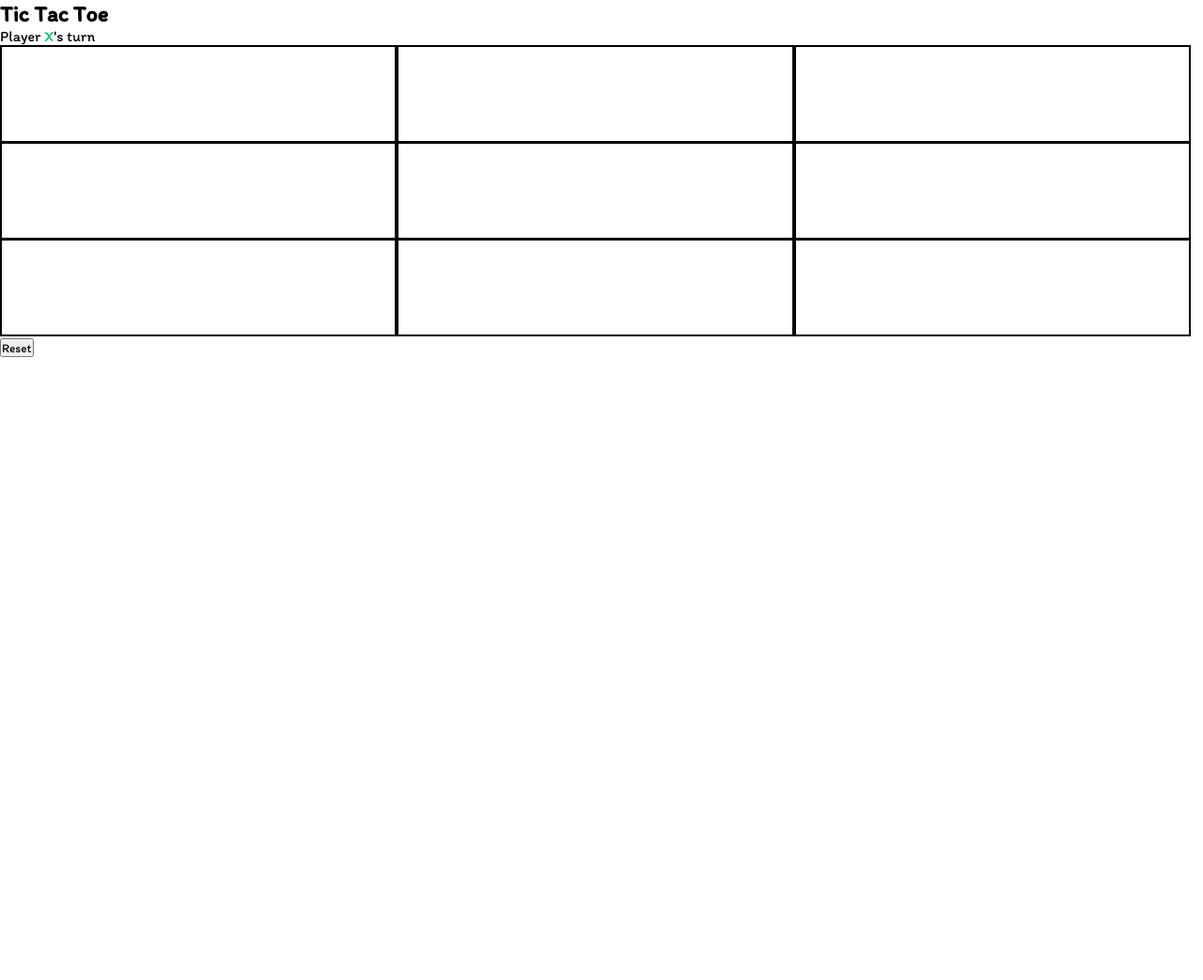
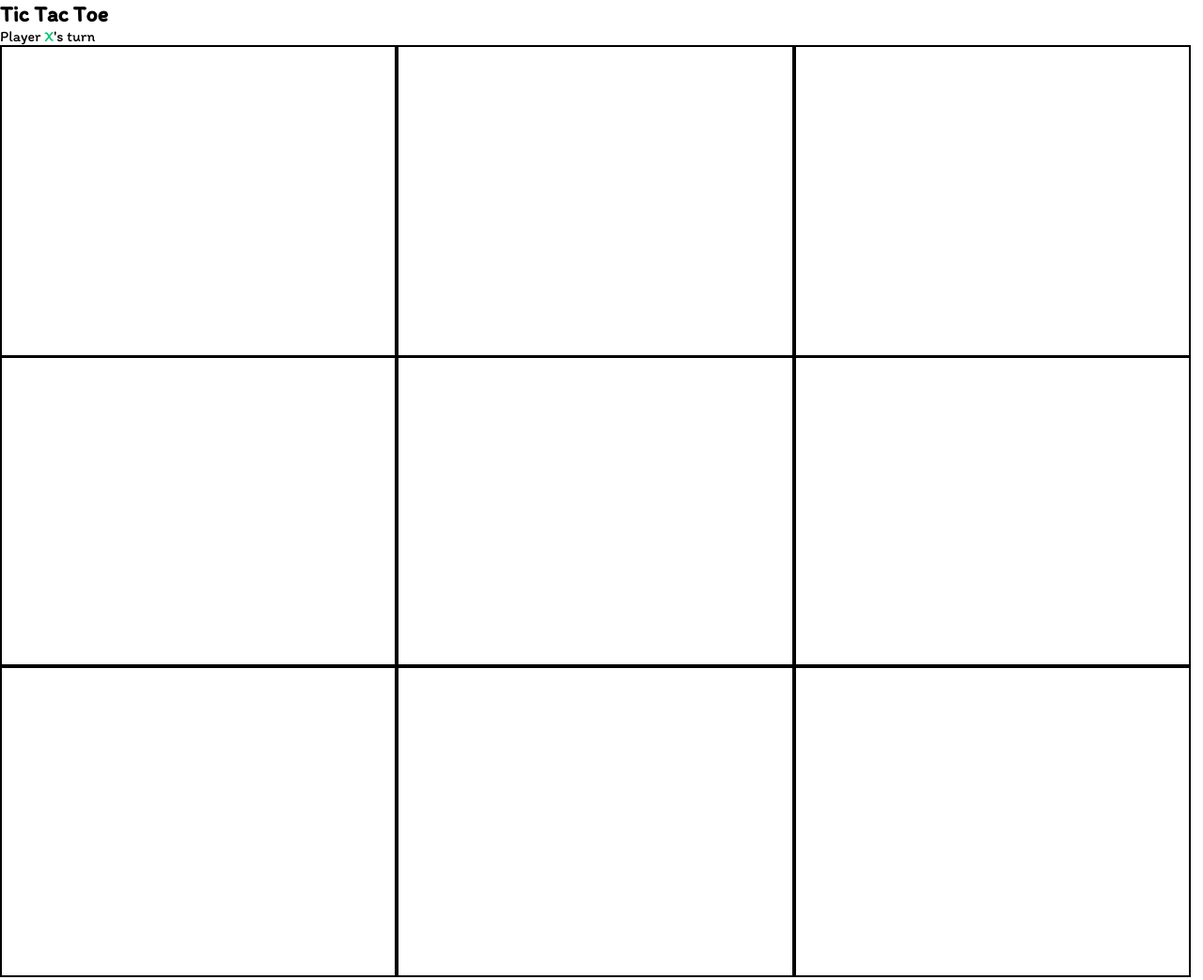
Before and after one commit to dbasu00/tic-takgame.github.io, a plain HTML site: page index.html in a window 1280 px wide. Shown: the top 1043 px of the page at 94% size. Before the commit the page ends 800 px from the top, so only its background shows below. Drawn offline with Linux system fonts and the light colour scheme.

Commit message:
Update style.css

```diff
--- a/style.css
+++ b/style.css
@@ -14,8 +14,8 @@
 
 .tile {
     border: 2px solid black;
-    min-width: 100px;
-    min-height: 100px;
+    min-width: 329px;
+    min-height: 329px;
     display: flex;
     justify-content: center;
     align-items: center;
```
